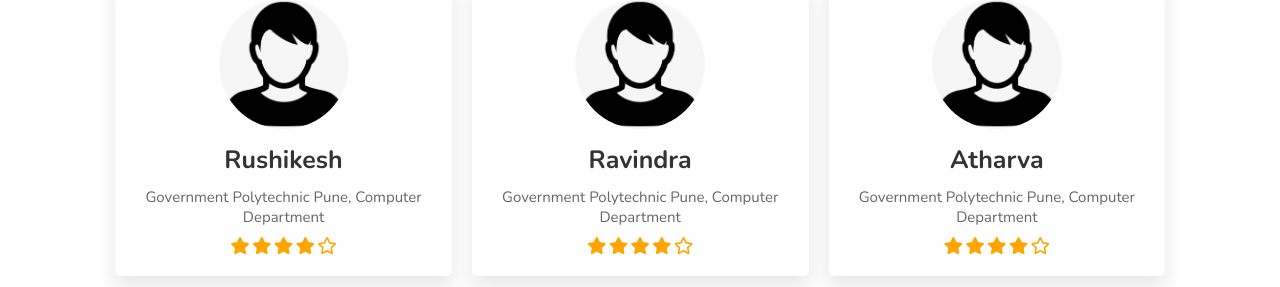
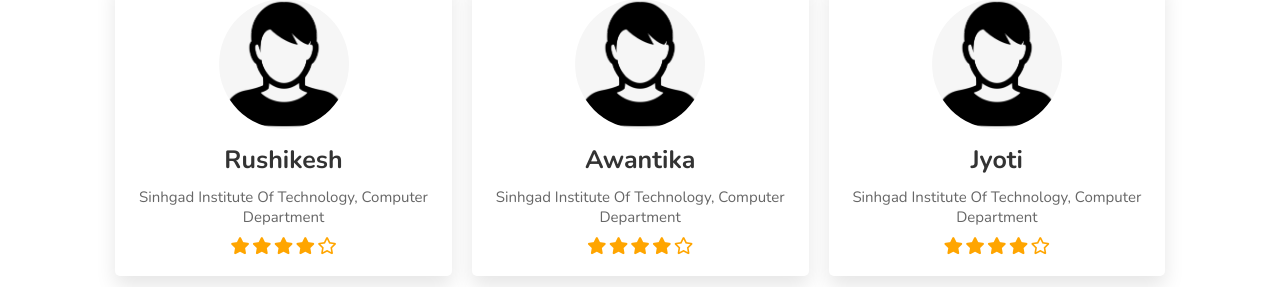
Before and after one commit to Rushikesh-01/Tours_and_Travel.github.io, a plain HTML site: page index.html in a window 1280 px wide. Shown: the part 4282-4569 px from the top of the page. Drawn offline with nearby package versions, Linux system fonts and the light colour scheme.

Commit message:
Update index.html

```diff
--- a/index.html
+++ b/index.html
@@ -433,7 +433,7 @@
                 <div class="box">
                     <img src="images/pic5.png" alt="">
                     <h3>Rushikesh</h3>
-                    <p>Government Polytechnic Pune,
+                    <p>Sinhgad Institute of Technology,
 		Computer Department</p>
                     <div class="stars">
                         <i class="fas fa-star"></i>
@@ -447,8 +447,8 @@
             <div class="swiper-slide">
                 <div class="box">
                     <img src="images/pic5.png" alt="">
-                    <h3>Ravindra</h3>
-                    <p>Government Polytechnic Pune,
+                    <h3>Awantika</h3>
+                    <p>Sinhgad Institute of Technology,
 		Computer Department</p>
                     <div class="stars">
                         <i class="fas fa-star"></i>
@@ -462,8 +462,8 @@
             <div class="swiper-slide">
                 <div class="box">
                     <img src="images/pic5.png" alt="">
-                    <h3>Atharva</h3>
-                    <p>Government Polytechnic Pune,
+                    <h3>Jyoti</h3>
+                    <p>Sinhgad Institute of Technology,
 		Computer Department</p>
                     <div class="stars">
                         <i class="fas fa-star"></i>
```
